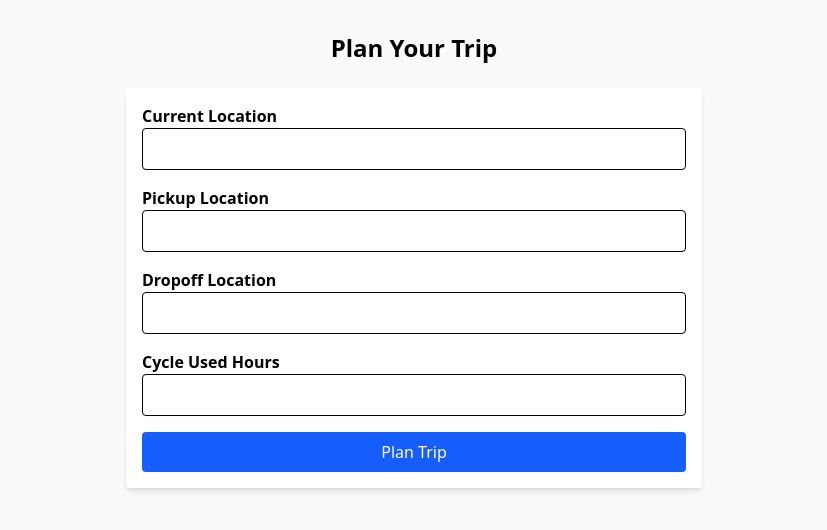
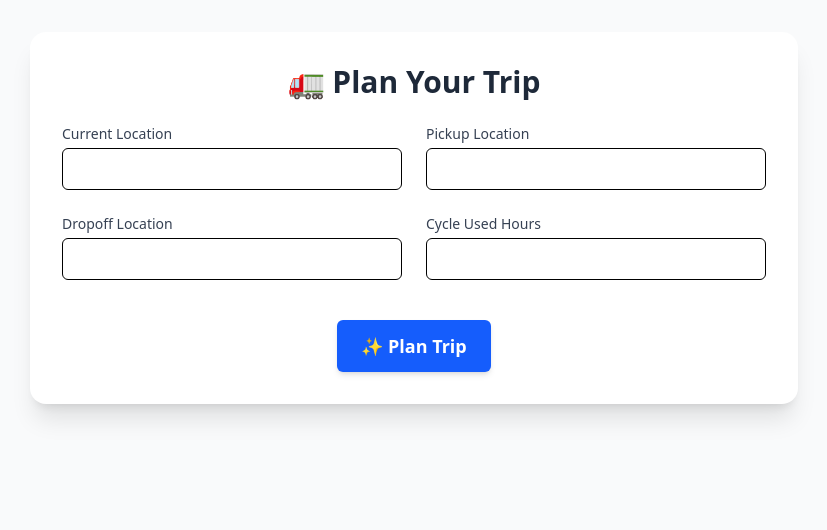
Before and after one commit to allania7med11/DrivePlan, a Next.js app in the folder frontend/: page /plan-trip in a window 1280 px wide. Shown: the top 530 px of the page, without its empty margins (226-1053 px from the left). Built offline with nearby package versions, Linux system fonts and the light colour scheme.

Commit message:
8698xecgu__improve TripForm desig

```diff
--- a/frontend/src/components/TripForm.tsx
+++ b/frontend/src/components/TripForm.tsx
@@ -54,7 +54,12 @@ export default function TripForm({ setResult, setError }: Props) {
   };
 
   return (
-    <form onSubmit={handleSubmit} className="space-y-4">
+    <div className="max-w-3xl mx-auto bg-white rounded-2xl shadow-xl p-8">
+      <h2 className="text-2xl sm:text-3xl font-bold text-center text-gray-800 mb-6">
+        🚛 Plan Your Trip
+      </h2>
+      <form onSubmit={handleSubmit} className="space-y-6">
+        <div className="grid grid-cols-1 sm:grid-cols-2 gap-6">
           {[
             "current_location",
             "pickup_location",
@@ -62,7 +67,7 @@ export default function TripForm({ setResult, setError }: Props) {
             "cycle_used_hours",
           ].map((field) => (
             <div key={field}>
-          <label className="block font-semibold capitalize">
+              <label className="block text-sm font-medium text-gray-700 mb-1 capitalize">
                 {field.replace(/_/g, " ")}
               </label>
               <input
@@ -70,18 +75,22 @@ export default function TripForm({ setResult, setError }: Props) {
                 name={field}
                 value={formData[field as keyof TripFormData]}
                 onChange={handleChange}
-            className="w-full p-2 border rounded"
+                className="block w-full px-4 py-2 border rounded-md focus:ring-2 focus:ring-blue-500 focus:outline-none"
                 required
               />
             </div>
           ))}
+        </div>
 
+        <div className="flex justify-center pt-4">
           <button
             type="submit"
-        className="w-full bg-blue-600 text-white p-2 rounded hover:bg-blue-700"
+            className="px-6 py-3 bg-blue-600 text-white font-semibold text-lg rounded-md hover:bg-blue-700 transition duration-200 shadow-md"
           >
-        Plan Trip
+            ✨ Plan Trip
           </button>
+        </div>
       </form>
+    </div>
   );
 }
--- a/frontend/src/components/TripPlanner.tsx
+++ b/frontend/src/components/TripPlanner.tsx
@@ -10,7 +10,7 @@ export default function TripPlanner() {
   const [error, setError] = useState<string>("");
 
   return (
-    <div className="p-4 bg-white rounded shadow-md">
+    <div>
       <TripForm setResult={setResult} setError={setError} />
 
       {result && (
--- a/frontend/src/pages/plan-trip.tsx
+++ b/frontend/src/pages/plan-trip.tsx
@@ -3,8 +3,7 @@ import TripPlanner from "@/components/TripPlanner";
 export default function PlanTripPage() {
   return (
     <div className="min-h-screen p-8 bg-gray-50">
-      <div className="max-w-xl mx-auto">
-        <h1 className="text-2xl font-bold mb-6 text-center">Plan Your Trip</h1>
+      <div className="mx-auto">
         <TripPlanner />
       </div>
     </div>
```
Lines whose indentation alone changed are shown as unchanged.
